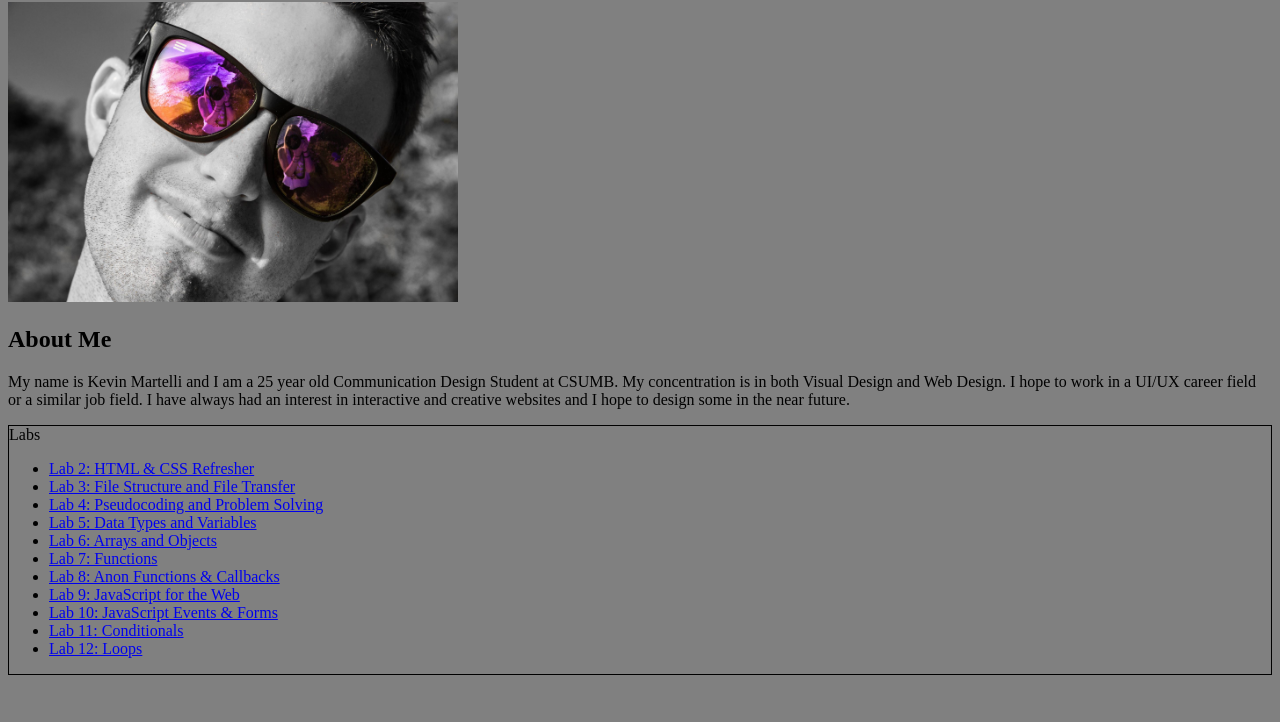
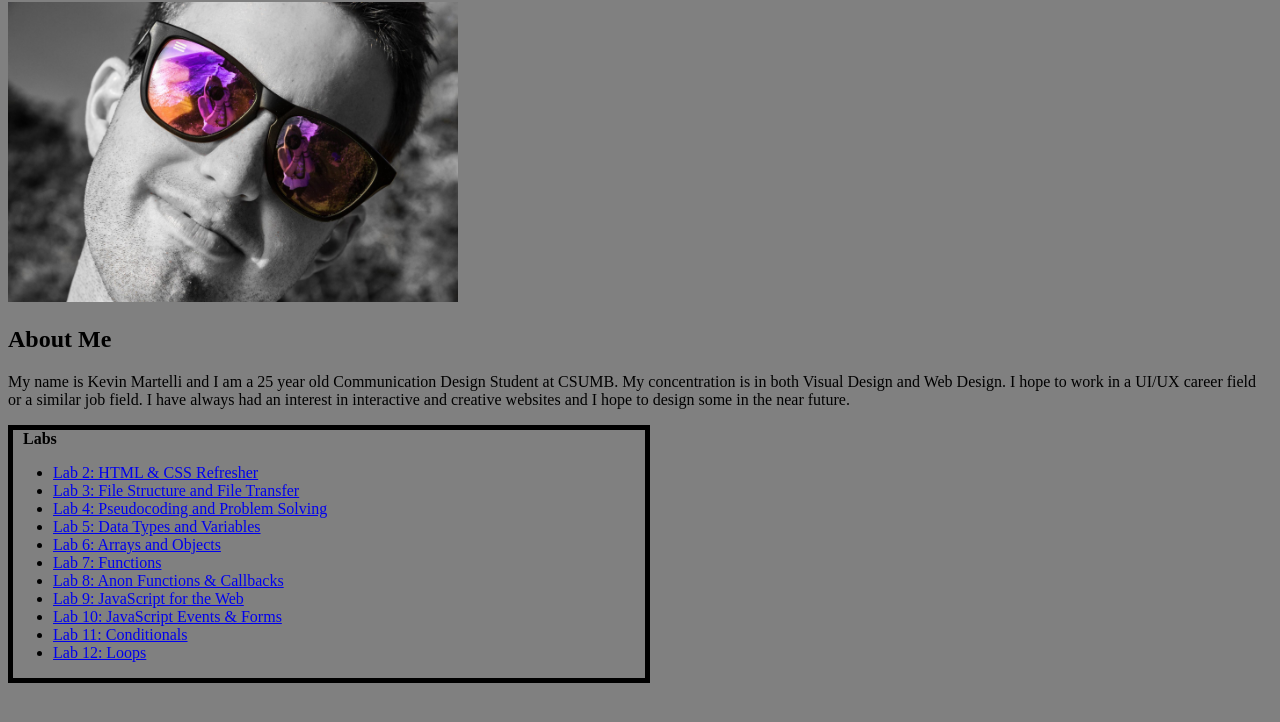
Before and after one commit to kmartelli263/cst252, a plain HTML site: page index.html in a window 1280 px wide. Shown: the part 78-800 px from the top of the page. Drawn offline with Linux system fonts and the light colour scheme.

Commit message:
Update site.css

```diff
--- a/css/site.css
+++ b/css/site.css
@@ -7,8 +7,11 @@ body {
   text-emphasis-color: blue;
 }
 .labs {
-  border: black solid 1px;
+  border: black solid 5px;
+  width: 50%;
 }
 #lab-titles {
-  indent: 10px;
+padding-left: 10px;
+font-size: 16px;
+font-weight: bold;
 }
```
